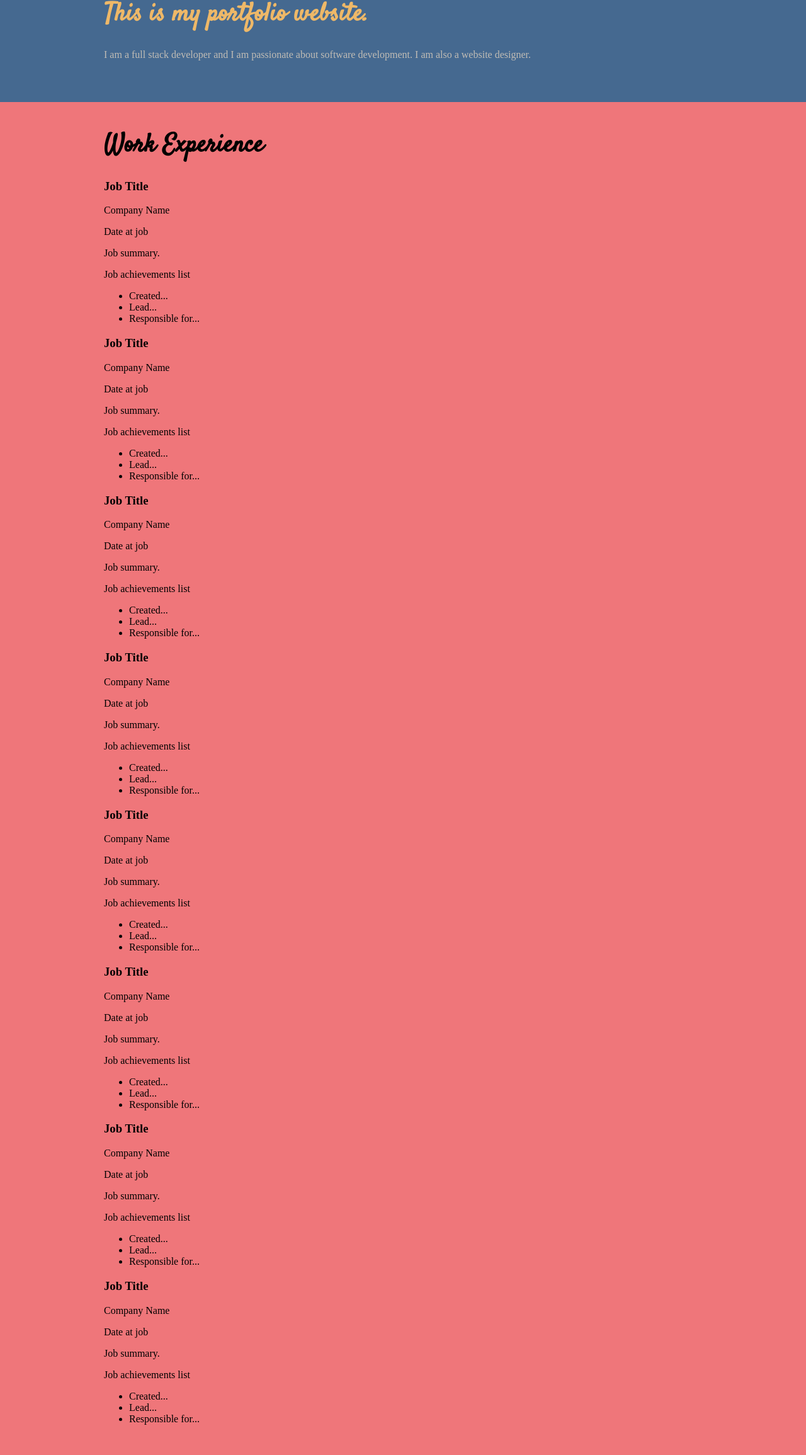
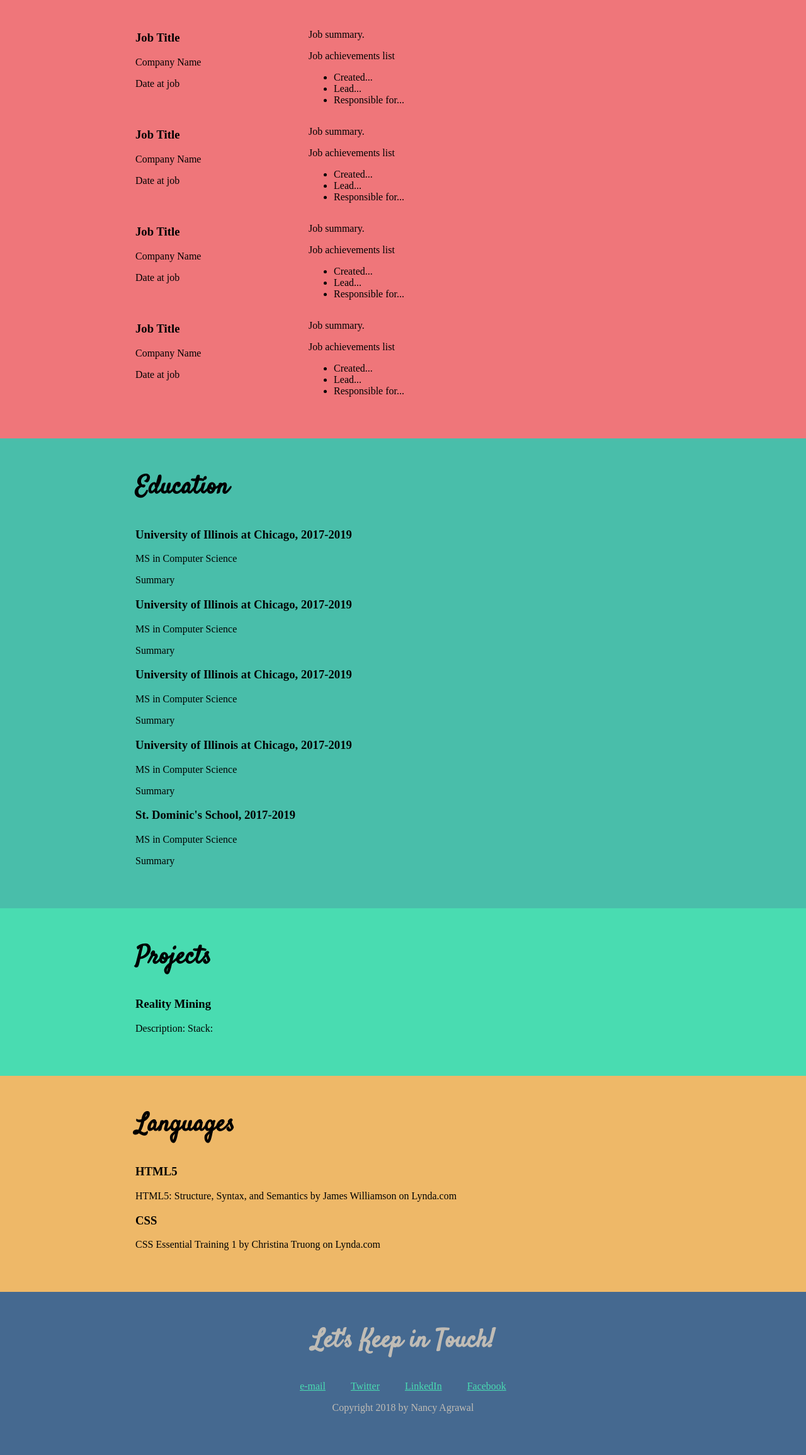
Before and after one commit to agrawalnancy90/webfun, a plain HTML site: page pages/portfolio.html in a window 1280 px wide. Shown: the part 490-2800 px from the top of the page at 63% size. Drawn offline with Linux system fonts and the light colour scheme.

Commit message:
add columns

```diff
--- a/css/portfolio.css
+++ b/css/portfolio.css
@@ -9,14 +9,21 @@
 
 /* Global styles
 -------------------*/
+/* apply a natural box layout model to all elements, but allowing components to change */
+html {
+  box-sizing: border-box;
+}
+*, *:before, *:after {
+  box-sizing: inherit;
+}
+
+
 body {
 	margin: 0;
 }
 
 h1, h2 {
 	font-family: 'Satisfy', cursive;
-	line-height: 1;
-
 }
 
 h1 {
@@ -40,6 +47,19 @@ a:hover {
 	max-width: 950px;
 	margin: 0 auto;
 	padding: 50px;
+	overflow: auto;
+}
+
+.col-narrow {
+	width: 30%;
+	float: left;
+}
+
+.col-wide {
+	width: 70%;
+	float: left;
+	padding-left: 20px;
+	min-height: 120px;
 }
 
 /* Header and Footer
@@ -52,11 +72,16 @@ header, footer {
 /* Header */
 header h1, header h2 {
 	color: #EEB868;
+	margin: 0;
 }
 
 .profile-image {
-	width: 300px;
+	/*width: 300px;
 	height: 300px;
+	float: left;
+	margin-right: 30px;
+	*/
+	border-radius: 50%;
 }
 
 /* Footer */
--- a/pages/portfolio.html
+++ b/pages/portfolio.html
@@ -10,10 +10,12 @@
 <body>
 	<header>
 		<div class="content-wrap">
-		  <img class="profile-image" src="../assets/images/NancyDp1.jpg" alt="Nancy Agrawal">
+		  <img class="profile-image col-narrow" src="../assets/images/NancyDp1.jpg" alt="Nancy Agrawal">
+		  <div class="col-wide">
 		      <h1>Nancy Agrawal</h1>
 		      <h2>This is my portfolio website.</h2>
 		      <p>I am a full stack developer and I am passionate about software development. I am also a website designer.</p>
+		  </div>
 	  </div>
 	</header>
 	<main>
@@ -22,86 +24,12 @@
 			<div class="content-wrap">
 
 				<h2>Work Experience</h2>
+				<div class="col-narrow">
 					<h3>Job Title</h3>
 					<p>Company Name</p>
 					<p>Date at job</p>
-				<p>Job summary.</p>
-				<p>Job achievements list</p>
-				<ul>
-					<li>Created...</li>
-					<li>Lead...</li>
-					<li>Responsible for...</li>
-				</ul>
-
-				<h3>Job Title</h3>
-				<p>Company Name</p>
-				<p>Date at job</p>
-				<p>Job summary.</p>
-				<p>Job achievements list</p>
-				<ul>
-					<li>Created...</li>
-					<li>Lead...</li>
-					<li>Responsible for...</li>
-				</ul>
-
-				<h3>Job Title</h3>
-				<p>Company Name</p>
-				<p>Date at job</p>
-				<p>Job summary.</p>
-				<p>Job achievements list</p>
-				<ul>
-					<li>Created...</li>
-					<li>Lead...</li>
-					<li>Responsible for...</li>
-				</ul>
-
-				<h3>Job Title</h3>
-				<p>Company Name</p>
-				<p>Date at job</p>
-				<p>Job summary.</p>
-				<p>Job achievements list</p>
-				<ul>
-					<li>Created...</li>
-					<li>Lead...</li>
-					<li>Responsible for...</li>
-				</ul>
-
-				<h3>Job Title</h3>
-				<p>Company Name</p>
-				<p>Date at job</p>
-				<p>Job summary.</p>
-				<p>Job achievements list</p>
-				<ul>
-					<li>Created...</li>
-					<li>Lead...</li>
-					<li>Responsible for...</li>
-				</ul>
-
-				<h3>Job Title</h3>
-				<p>Company Name</p>
-				<p>Date at job</p>
-				<p>Job summary.</p>
-				<p>Job achievements list</p>
-				<ul>
-					<li>Created...</li>
-					<li>Lead...</li>
-					<li>Responsible for...</li>
-				</ul>
-
-				<h3>Job Title</h3>
-				<p>Company Name</p>
-				<p>Date at job</p>
-				<p>Job summary.</p>
-				<p>Job achievements list</p>
-				<ul>
-					<li>Created...</li>
-					<li>Lead...</li>
-					<li>Responsible for...</li>
-				</ul>
-
-				<h3>Job Title</h3>
-				<p>Company Name</p>
-				<p>Date at job</p>
+				</div>
+				<div class="col-wide">
 					<p>Job summary.</p>
 					<p>Job achievements list</p>
 					<ul>
@@ -110,6 +38,52 @@
 						<li>Responsible for...</li>
 					</ul>
 				</div>
+
+				<div class="col-narrow">
+					<h3>Job Title</h3>
+					<p>Company Name</p>
+					<p>Date at job</p>
+				</div>
+				<div class="col-wide">
+					<p>Job summary.</p>
+					<p>Job achievements list</p>
+					<ul>
+						<li>Created...</li>
+						<li>Lead...</li>
+						<li>Responsible for...</li>
+					</ul>
+				</div>
+
+				<div class="col-narrow">
+					<h3>Job Title</h3>
+					<p>Company Name</p>
+					<p>Date at job</p>
+				</div>
+				<div class="col-wide">
+					<p>Job summary.</p>
+					<p>Job achievements list</p>
+					<ul>
+						<li>Created...</li>
+						<li>Lead...</li>
+						<li>Responsible for...</li>
+					</ul>
+				</div>
+
+				<div class="col-narrow">
+					<h3>Job Title</h3>
+					<p>Company Name</p>
+					<p>Date at job</p>
+				</div>
+				<div class="col-wide">
+					<p>Job summary.</p>
+					<p>Job achievements list</p>
+					<ul>
+						<li>Created...</li>
+						<li>Lead...</li>
+						<li>Responsible for...</li>
+					</ul>
+				</div>
+
 
 		</section>
 
@@ -158,6 +132,9 @@
 				<h2>Languages</h2>
 				<h3>HTML5</h3>
 				<p>HTML5: Structure, Syntax, and Semantics by James Williamson on Lynda.com</p>
+
+				<h3>CSS</h3>
+				<p>CSS Essential Training 1 by Christina Truong on Lynda.com</p>
 			</div>
 		</section>
 	</main>
```
Lines whose indentation alone changed are shown as unchanged.
